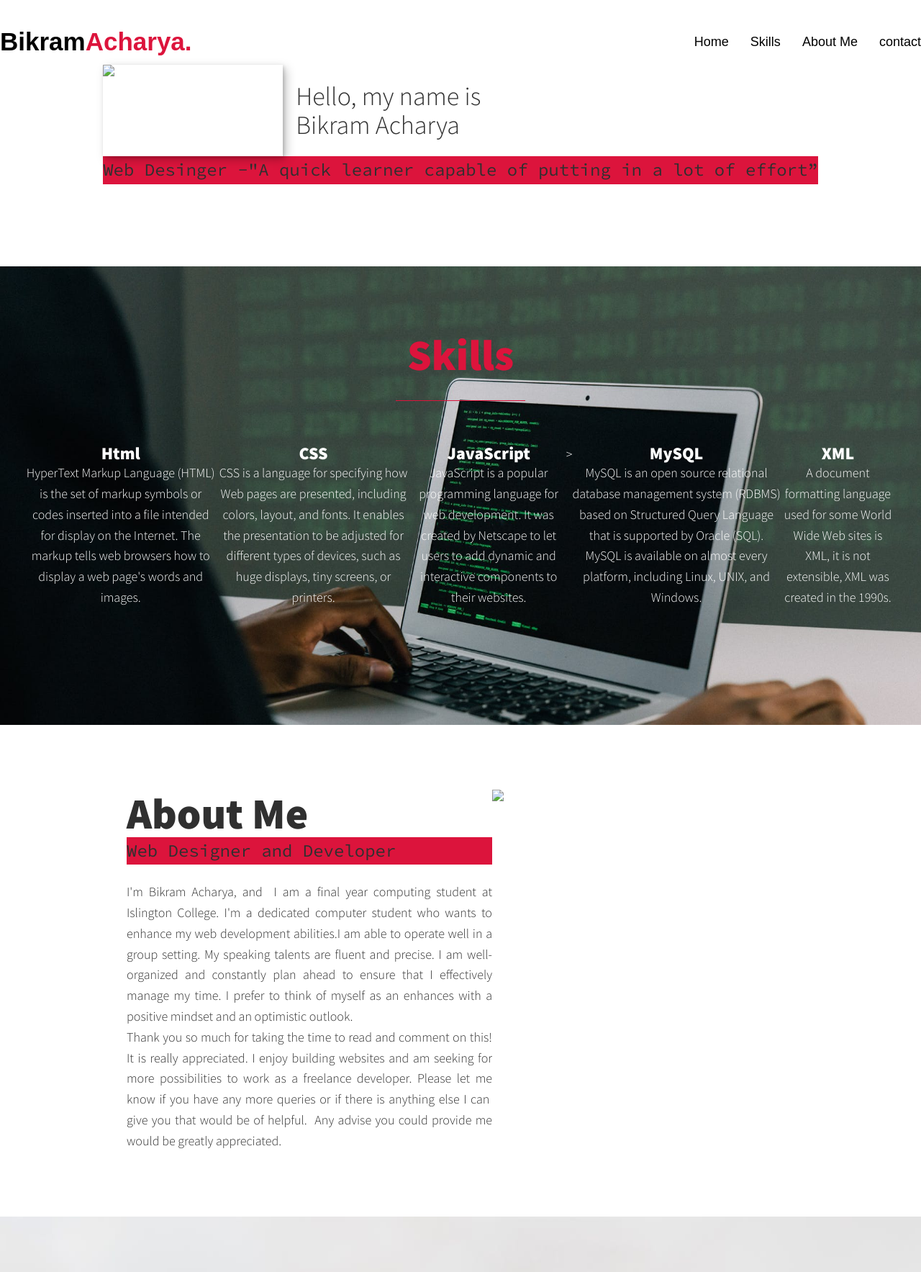
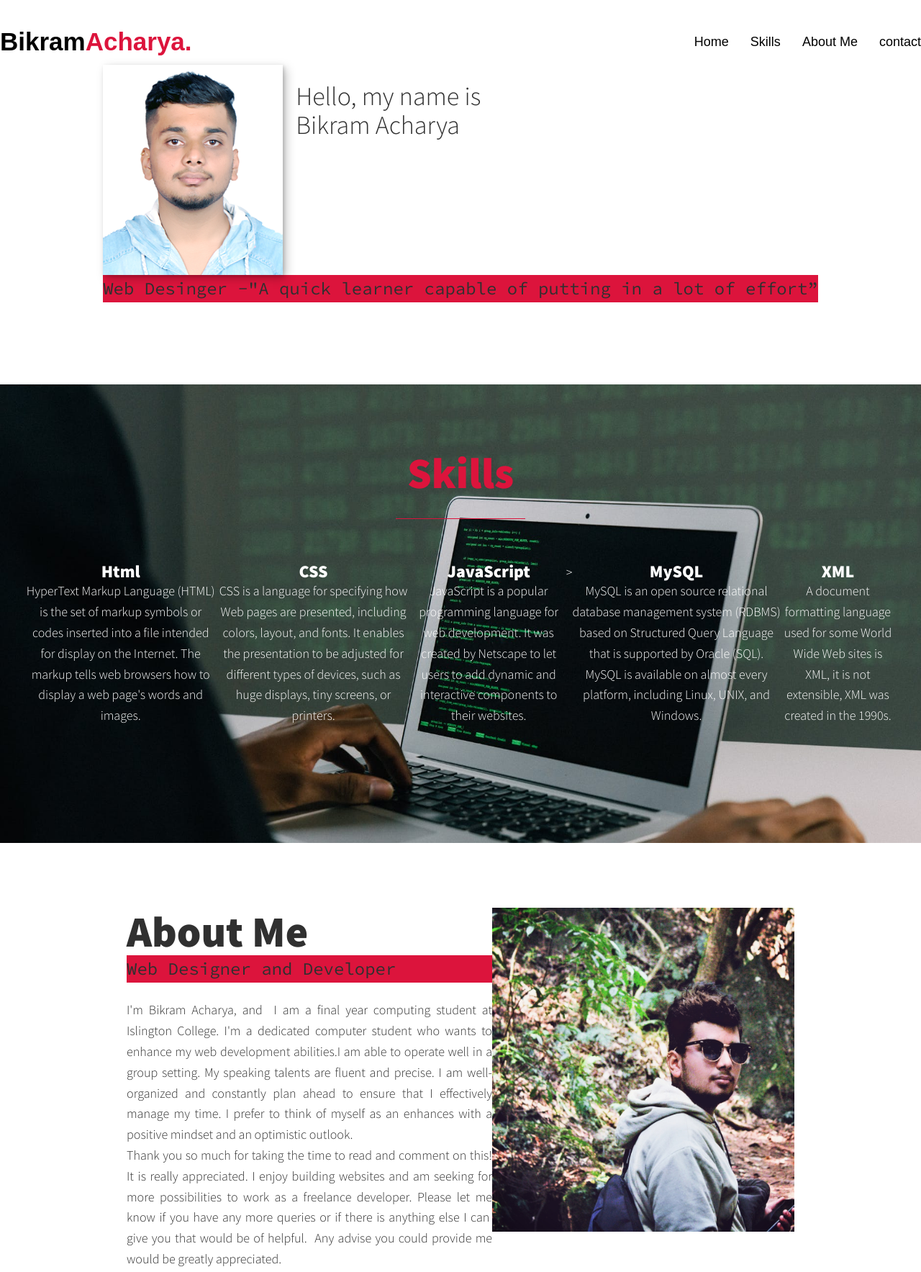
Before and after one commit to acharyabikram1/portfoliowebsite, a plain HTML site: page index.html in a window 1280 px wide. Shown: the top 1767 px of the page at 72% size. Drawn offline with nearby package versions, Linux system fonts and the light colour scheme; files whose address does not match are found by name.

Commit message:
image update

```diff
--- a/index.html
+++ b/index.html
@@ -32,7 +32,7 @@
                 Hello, my name is <strong> Bikram Acharya</strong>
             </h1>
             <p class ="section__subtitle section__subtitle--intro"> Web Desinger -"A quick learner capable of putting in a lot of effort”</p>
-            <img src="img/c.jpg" class="intro__img">
+            <img src="images/c.jpg" class="intro__img">
         </section>
 
         <!--Skills-->
@@ -75,7 +75,7 @@
                 <p>I'm Bikram Acharya, and  I am a final year computing student at Islington College. I'm a dedicated computer student who wants to enhance my web development abilities.I am able to operate well in a group setting. My speaking talents are fluent and precise. I am well-organized and constantly plan ahead to ensure that I effectively manage my time. I prefer to think of myself as an enhances with a positive mindset and an optimistic outlook.</p>
                 <p>Thank you so much for taking the time to read and comment on this! It is really appreciated. I enjoy building websites and am seeking for more possibilities to work as a freelance developer. Please let me know if you have any more queries or if there is anything else I can  give you that would be of helpful.  Any advise you could provide me would be greatly appreciated.</p>
             </div>
-            <img src="img/Bikram.jpg" class="aboutimg">
+            <img src="images/Bikram.jpg" class="aboutimg">
         </section>
 
         <!--Contact-->
```
